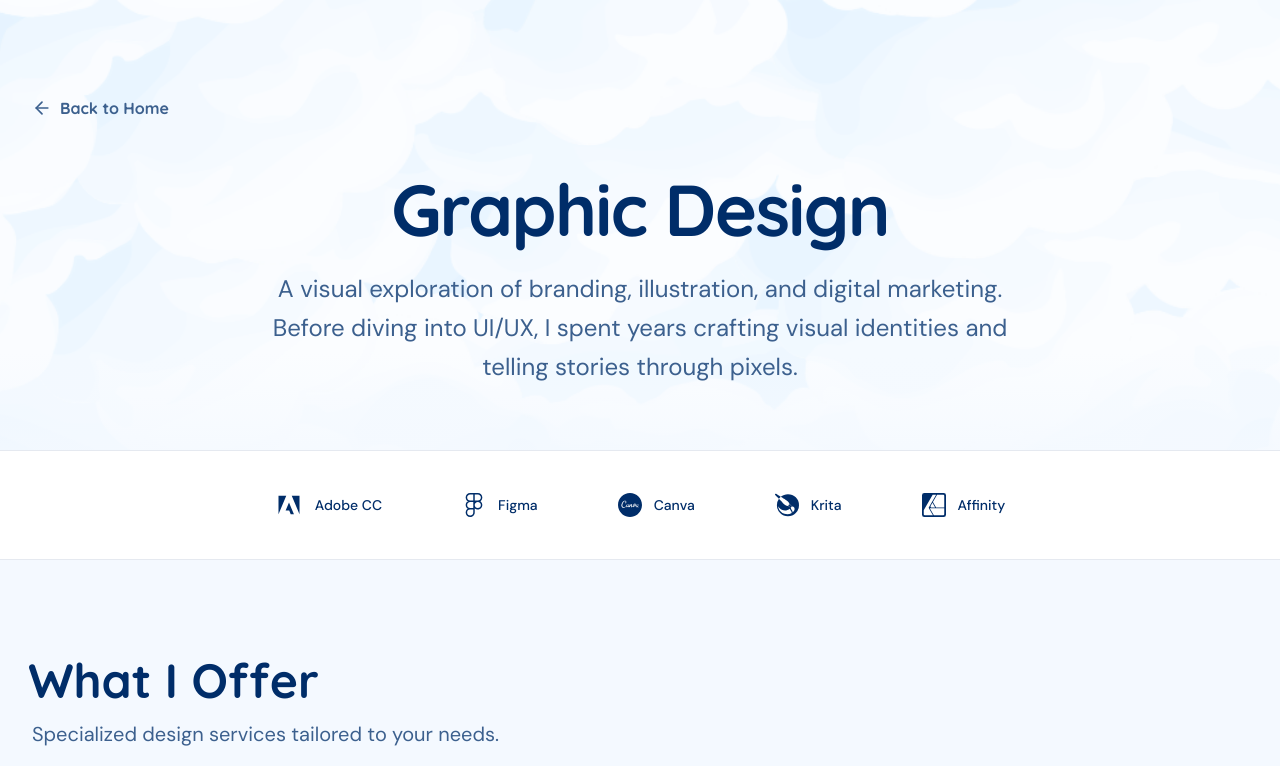
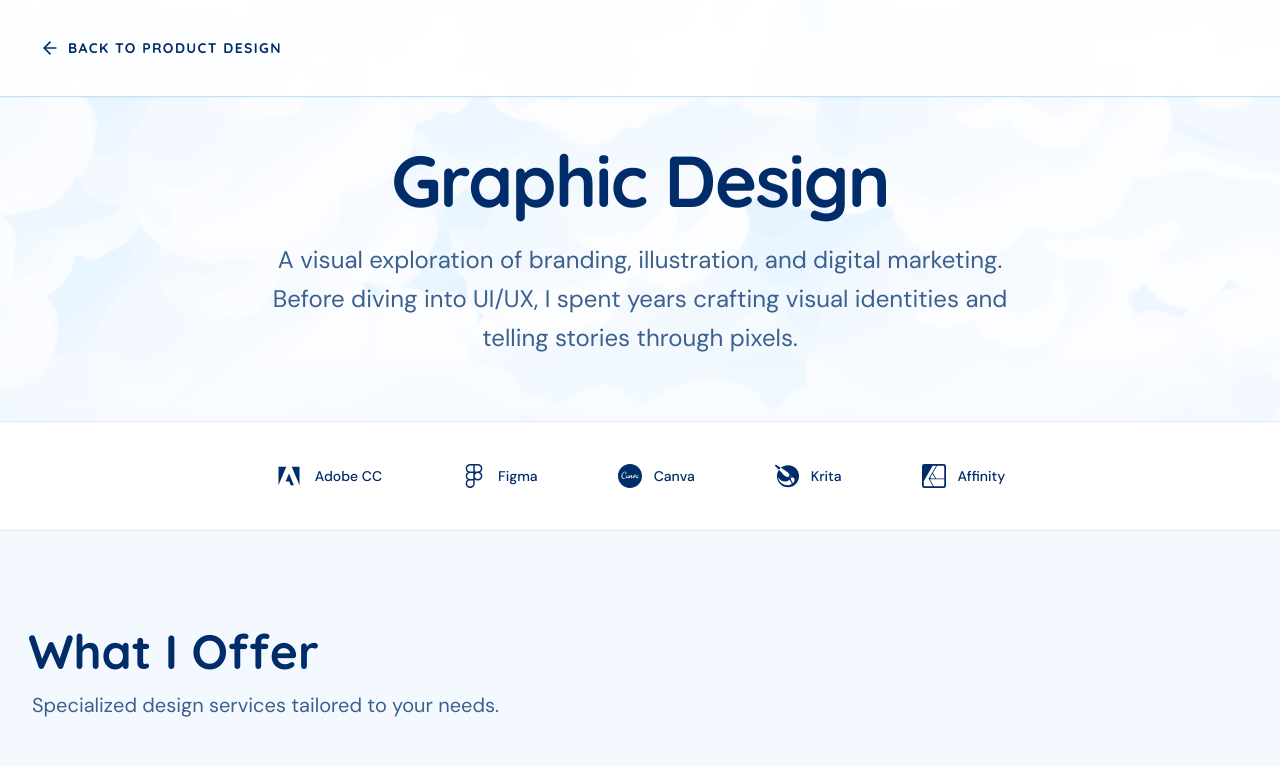
Before and after one commit to nadiahossny/nadiahossnyportfolio, a React (Vite) app: page /graphic-design in a window 1280 px wide. Shown: the top 766 px of the page. Built offline with nearby package versions, Linux system fonts and the light colour scheme.

Commit message:
UI: Convert back button to a proper sticky navigation bar

```diff
--- a/src/pages/Services.tsx
+++ b/src/pages/Services.tsx
@@ -87,17 +87,19 @@ export default function Services() {
       </div>
 
       {/* Nav / Header */}
-      <nav className="relative z-10 px-8 pt-24 pb-8">
-        <Link
-          to="/"
-          className="inline-flex items-center text-bodytext hover:text-headline transition-colors group"
-        >
-          <ArrowLeft className="w-5 h-5 mr-2 group-hover:-translate-x-1 transition-transform" />
-          <span className="font-display font-bold">Back to Home</span>
-        </Link>
+      <nav className="fixed top-0 left-0 w-full z-50 bg-white/80 backdrop-blur-md shadow-sm border-b border-cloud transition-all duration-300">
+        <div className="max-w-7xl mx-auto px-6 h-20 md:h-24 flex items-center">
+          <Link
+            to="/"
+            className="inline-flex items-center text-headline hover:text-cta transition-colors group px-4 py-2 rounded-full hover:bg-cloud/20"
+          >
+            <ArrowLeft className="w-5 h-5 mr-2 group-hover:-translate-x-1 transition-transform" />
+            <span className="font-display font-bold text-sm uppercase tracking-widest">Back to Product Design</span>
+          </Link>
+        </div>
       </nav>
 
-      <main className="relative z-10">
+      <main className="relative z-10 pt-32">
         <div className="max-w-7xl mx-auto px-8 pt-4 pb-16">
           <motion.div
             initial="hidden"
```
Also changed, not shown: 1 other file (tests, documents, lock files or other folders).
